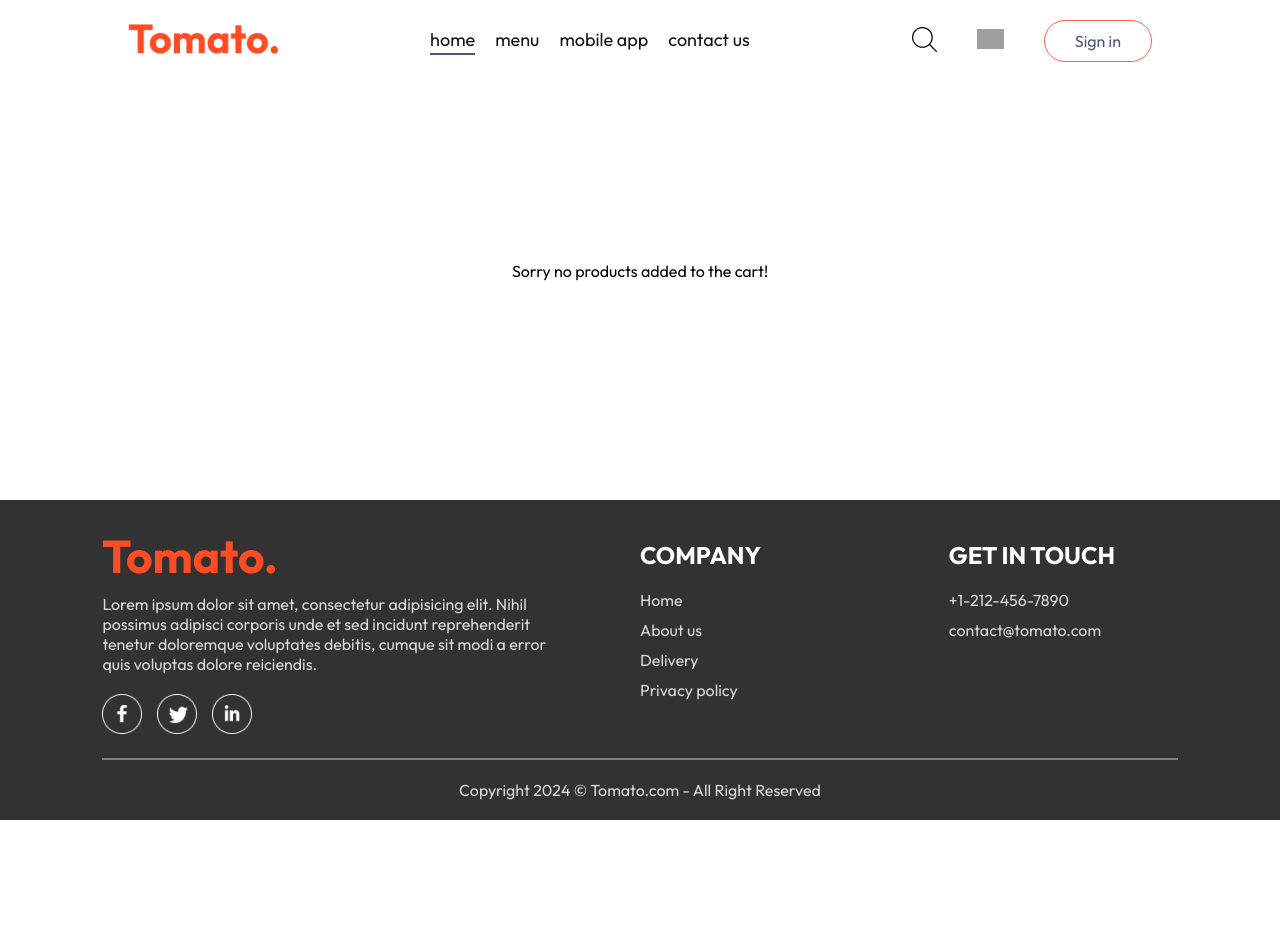
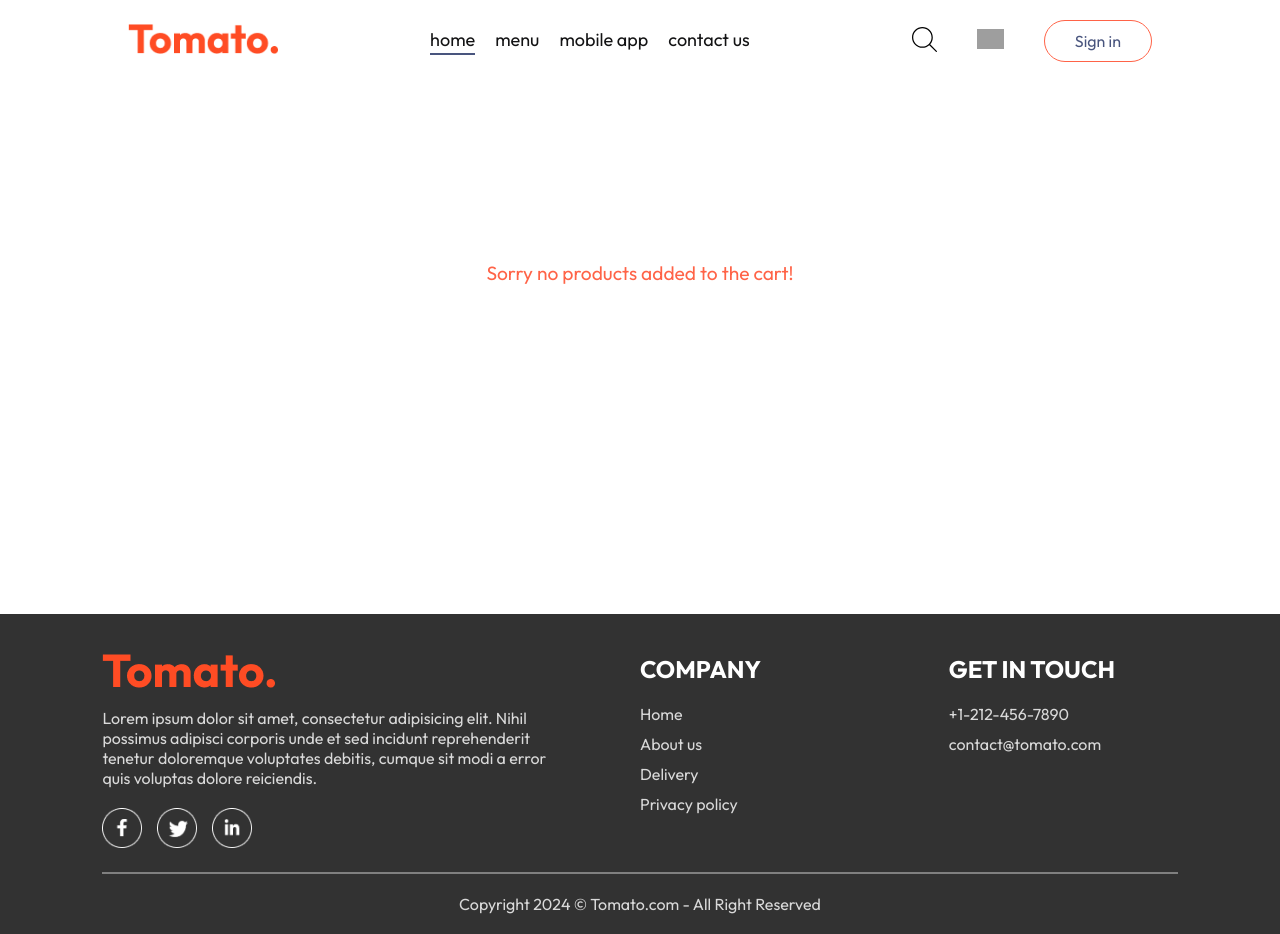
Before and after one commit to D-nss/Food-app, a React app in the folder frontend/: page /cart in a window 1280 px wide. Before the commit the page ends 820 px from the top, so only its background shows below. Built offline with nearby package versions, Linux system fonts and the light colour scheme; grey boxes are pictures that could not be loaded; the HTML template or start-up script is replaced by a standard one.

Commit message:
fix: tamanho da pagina

```diff
--- a/frontend/src/pages/Cart/Cart.css
+++ b/frontend/src/pages/Cart/Cart.css
@@ -73,6 +73,7 @@
     flex: 1;
     display: flex;
     flex-direction: column;
+    margin-bottom: 110px;
     gap: 20px;
 }
 
@@ -134,6 +135,9 @@
     padding: 14vw 20px;
     display: flex;
     justify-content: center;
+    margin-bottom: 150px;
+    font-size: 1.5vw;
+    color: tomato;
 }
 
 @media (max-width:750px){
--- a/frontend/src/pages/PlaceOrder/PlaceOrder.css
+++ b/frontend/src/pages/PlaceOrder/PlaceOrder.css
@@ -3,8 +3,8 @@
     align-items: start;
     justify-content: space-between;
     gap: 50px;
-    margin-top: 70px;
-    margin-bottom: 110px;
+    margin-top: 120px;
+    margin-bottom: 200px;
 }
 
 .place-order-left{
```
